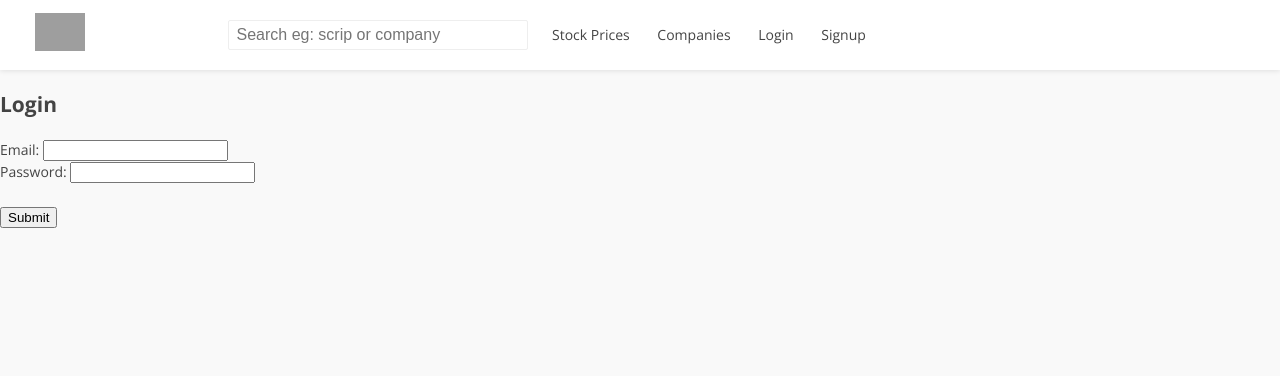
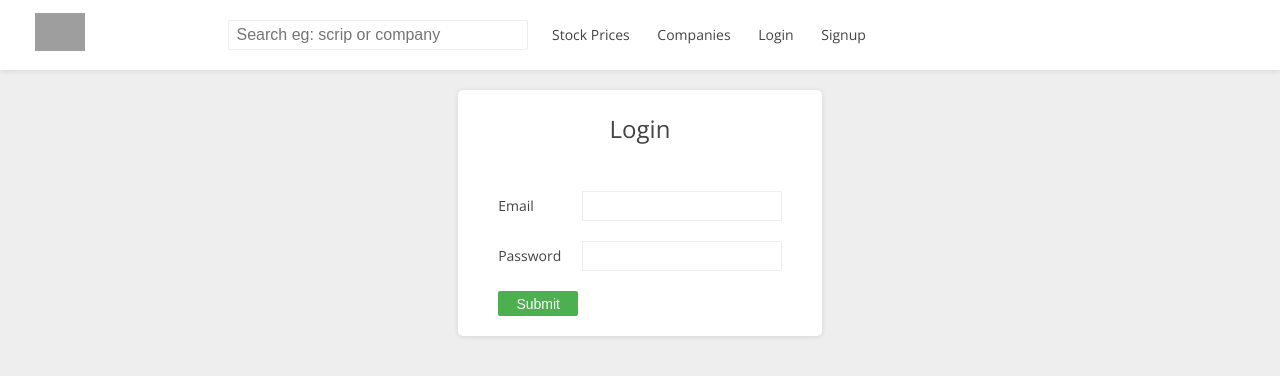
Before and after one commit to bixash/NEPSE-Stock-Portfolio-Tracker, a Python web app: template resources/templates/login.html in a window 1280 px wide. Shown: the top 376 px of the page. Run offline with Jinja, Linux system fonts and the light colour scheme; the template is opened without the code that fills it, so the values that code supplies are empty; some libraries are stand-ins or nearby versions; grey boxes are pictures that could not be loaded.

Commit message:
login-signup ui & search suggestion

```diff
--- a/portfoliotracker/api/company_router.py
+++ b/portfoliotracker/api/company_router.py
@@ -45,7 +45,7 @@ def getCompany(request: Request):
 def search_company(company: Company):
     script = company.scrip + "%"
     result = company_service.company_like(script)
-    return {"message": result.result}
+    return {"companyList": result.result}
 
 @router.get("/company/{scrip}")
 def get_company(scrip, request:Request):
--- a/portfoliotracker/repo/company_repo.py
+++ b/portfoliotracker/repo/company_repo.py
@@ -27,7 +27,7 @@ class CompanyRepo:
     def get_company_like(self, scrip:str):
         cur = self.db.get_connection()
         con = self.db._commit()
-        cur.execute("SELECT scrip, company_name FROM company WHERE scrip LIKE ? or company_name LIKE ?  limit 10",(scrip, scrip, ))
+        cur.execute("SELECT scrip, company_name FROM company WHERE scrip LIKE ? or company_name LIKE ?  limit 8",(scrip, scrip, ))
         return cur.fetchall()
 
     def select_status_sector_instrument(self, scrip: str) -> bool:
--- a/portfoliotracker/service/api_service.py
+++ b/portfoliotracker/service/api_service.py
@@ -16,10 +16,8 @@ class APIService:
         try:
             response = requests.get(self.api_url)
             result = response.json()
-            print("red")
             return BaseResponse(error=False, success=True, msg='Got prices from api!', result= result)
         except Exception as e:
-           print("green")
            return BaseResponse(error=True, success=False, msg=str(e))
 
 
--- a/resources/static/css/index.css
+++ b/resources/static/css/index.css
@@ -162,20 +162,21 @@ img {
   position: relative;
 }
 
-.search-list{
-  display: none;
+.search-list.active{
+
   z-index: 999;
   position: absolute;
-  margin-top: 18px;
+  margin-top: 5px;
   background-color: white;
   width: 300px;
-  border-bottom: 1cap solid var(--color-border-default) ;
+  /* border-bottom: 1cap solid var(--color-border-default) ; */
+  box-shadow: -2px 2px 8px 3px var(--color-border-default);
   border-radius: 5px;
-  box-shadow: -2px 2px 8px 3px var(--color-border-default);
+
 
 }
 
-.search-list a {
+.search-list.active a {
   display: block;
   /* background-color: white; */
   color: var(--color-text-default);
--- /dev/null
+++ b/resources/static/css/login-sign.css
@@ -0,0 +1,75 @@
+body {
+    background-color: var(--color-border-default);;
+}
+
+.error {
+    display: inline-block;
+    margin-left: 20px;
+}
+.form-container{
+    background-color: white;
+    width: fit-content;
+    margin: 0 auto;
+    margin-top: 20px;
+    max-height: 50vh;
+    padding: 20px 0;
+    box-shadow: 0 1px 5px 0 rgba(var(--color-border-5--rgb),.1);
+    box-sizing: border-box;
+    border-radius: 5px;
+
+}
+
+.form-title {
+
+    font-size: var(--global-title-size);
+    font-weight: 400;
+    /* background-color: aqua; */
+    margin: 0;
+    text-align: center;
+}
+
+
+.form-container form {
+    margin: 0 40px;
+}
+.form-container form label {
+
+    display: inline-block;
+    width: 80px;
+}
+
+.form-group {
+    margin: 20px 0;
+}
+
+.form-group .form-control{
+    border: 1.5px solid var(--color-border-default);
+    font-size: 14px;
+    padding: 6px 6px;
+    width: 200px;
+
+}
+.form-group .form-control:focus {
+
+    outline: none;
+
+}
+
+.btn-primary{
+    /* border: 1.5px solid var(--color-border-default); */
+    border: none;
+    border-radius: 2px;
+    /* background-color: white;
+    color: var(--color-text-8); */
+    background-color: var(--color-text-8);
+    color: white;
+    width: 80px;
+    height: 25px;
+    /* padding: 5px; */
+    font-size: 14px;
+
+}
+.btn-primary:hover {
+    cursor: pointer;
+
+}
--- a/resources/templates/index.html
+++ b/resources/templates/index.html
@@ -41,9 +41,7 @@
 
           </div>
 
-          <div class="search-result-box">
-            <div class="search-result-item"></div>
-          </div>
+
         </div>
 
         <nav class="col main-nav">
@@ -94,7 +92,12 @@
     </header>
     {% block content %}
     <div>
-      <h2>Track all your stock at one place!</h2>
+      <h1> This is Stock Portolio Tracker!</h1>
+      <h2>Track all your stock at one place.</h2>
+      <p>We generate your portfolio status after reading your transactions. We shows the current market valuation. Which sectors you've invested and type of stocks you bought! Showing overall loss or profit you've made so far.</p>
+
+      <p> Disclaimer: This application is made to fulfill the need for only academic project of 4th semester under BCA course, Tribhuwan University. The data used in this application may not be accurate, we only made assumptions that they were already available.</p>
+
 
       <a href="/auth/login"> Login </a>
       or
--- a/resources/templates/login.html
+++ b/resources/templates/login.html
@@ -1,23 +1,26 @@
 {% extends "index.html" %}
 {% block title %}Login {% endblock %}
+{% block link %}<link rel="stylesheet" href="../static/css/login-sign.css">{% endblock %}
+{% block content%}
 
-{% block content%}
-<section class="login">
-  <h2>Login</h2>
+<div class="form-container">
+  <h2 class="form-title">Login</h2>
 
   <span class="error">{{ msg }}</span>
 
   <form action="/auth/login" method="post">
-    <label>Email: </label>
-    <input type="text" name="email" />
-    <br />
-    <label>Password: </label>
-    <input type="password" name="password" />
-    <br />
-    <br />
-    <button type="submit">Submit</button>
+    <div class="form-group">
+      <label>Email </label>
+      <input type="text" name="email" class="form-control" />
+    </div>
+
+    <div class="form-group">
+      <label>Password </label>
+      <input type="password" name="password"  class="form-control"/>
+    </div>
+
+    <button type="submit" class="btn-primary">Submit</button>
   </form>
-</section>
-
+</div>
 
 {% endblock %}
```
Also changed, not shown: resources/static/css/search.css (added, +88 -0 lines), resources/static/js/main.js (+31 -18 lines), resources/templates/signup.html (+10 -4 lines), database.db.
